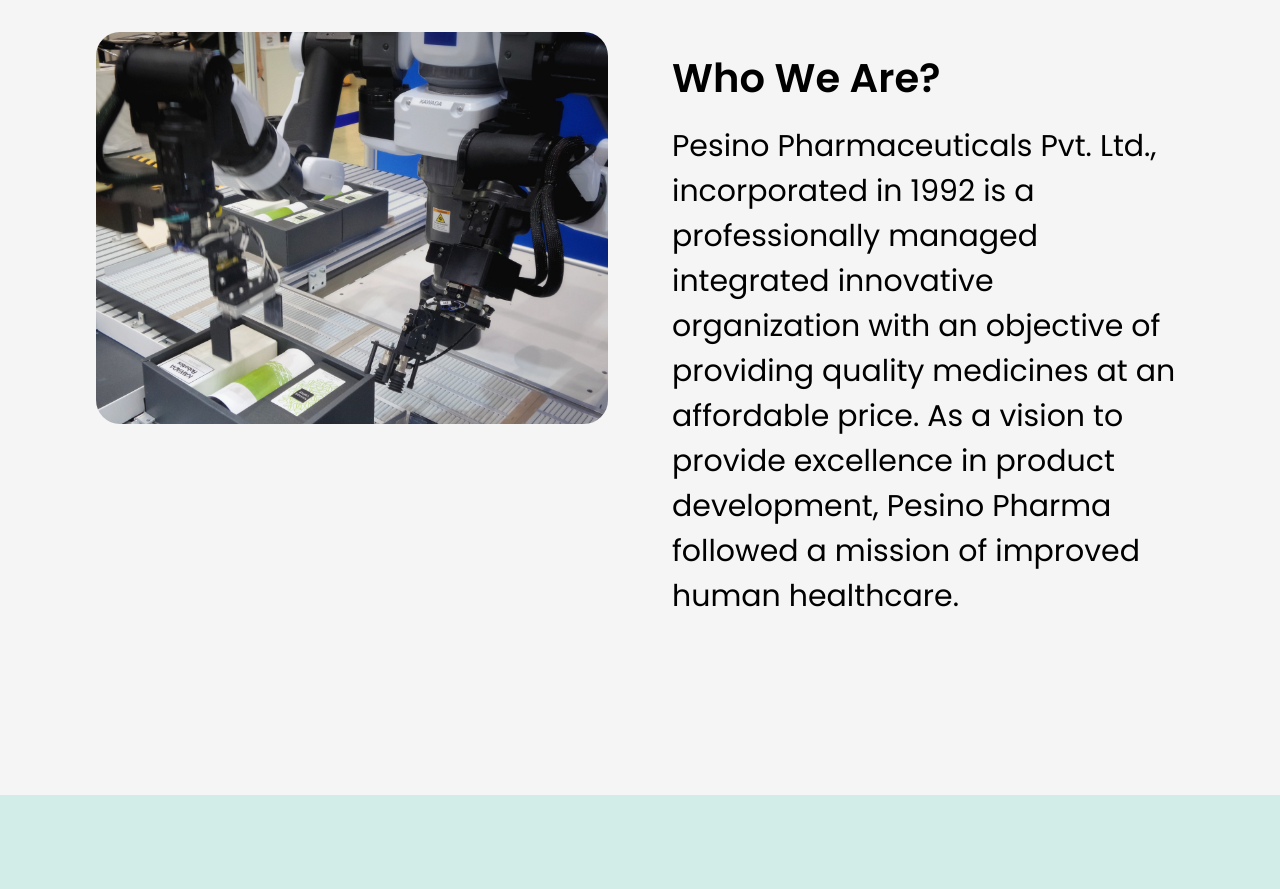
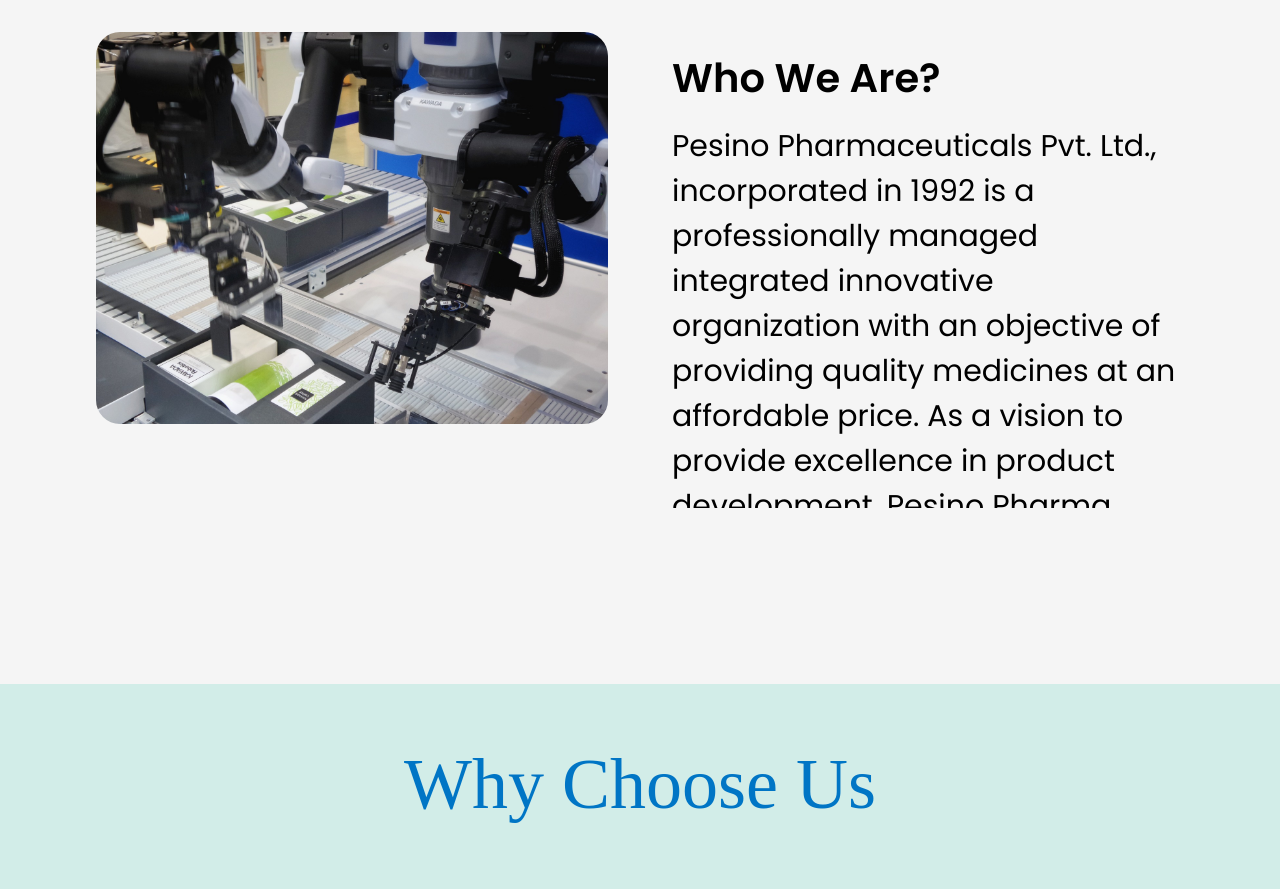
Before and after one commit to shawnyplayz/pesino_pharma, a Next.js app in the folder pesino-pharma/: page /aboutus in a window 1280 px wide. Shown: the part 840-1729 px from the top of the page. Built offline with nearby package versions, Linux system fonts and the light colour scheme.

Commit message:
done with aboutus

```diff
--- a/pesino-pharma/app/aboutus/page.jsx
+++ b/pesino-pharma/app/aboutus/page.jsx
@@ -130,60 +130,17 @@
           </div>
           <div className="WhoweAre w-1/2">
             <div className="aboutus_titles my-4">{Essentials.aboutusTitle}</div>
-            <div className="aboutus_desc max-w-xl overflow-clip my-4">
+            <div className="aboutus_desc max-w-xl max-h-96 overflow-y-scroll my-4">
               {Essentials.aboutusDesc}
             </div>
           </div>
         </div>
       </div>
       <div className="bg-home-start">
-        {/* <div className="flex flex-col">
-          <div className=" my-16 aboutus_titles themeColor flex flex-col items-center">
+        <div className="flex flex-col">
+          <div className=" mt-16 text-7xl  themeColor flex flex-col items-center">
             <h1 className="">Why Choose Us</h1>
           </div>
-          <div className="">
-            <div className="first_flex flex flex-col ">
-              {whychooseUs?.map((el, index) => {
-                debugger;
-                return (
-                  <>
-                    <div className="flex flex-row justify-evenly">
-                      <div className="p-16">
-                        <div className="my-2">
-                          <Image src={el?.icon} alt="quality" loading="lazy" />
-                        </div>
-                        <div className="aboutus_titles themeColor">
-                          {el?.title}
-                        </div>
-                        <div className="aboutus_desc">{el?.description}</div>
-                      </div>
-                    </div>
-
-                    {index > 2 ? (
-                      <div className="second_flex flex flex-row justify-evenly">
-                        <div className="p-16">
-                          <div className="my-2">
-                            <Image
-                              src={el?.icon}
-                              alt="quality"
-                              loading="lazy"
-                            />
-                          </div>
-                          <div className="aboutus_titles themeColor">
-                            {el?.title}
-                          </div>
-                          <div className="aboutus_desc">{el?.description}</div>
-                        </div>
-                      </div>
-                    ) : (
-                      ""
-                    )}
-                  </>
-                );
-              })}
-            </div>
-          </div>
-        </div> */}
           <div className="flex flex-wrap justify-center">
             {whychooseUs?.map((item, index) => (
               <div
@@ -208,6 +165,7 @@
             ))}
           </div>
         </div>
+      </div>
       {/* Main Part */}
     </div>
   );
```
Lines whose indentation alone changed are shown as unchanged.
